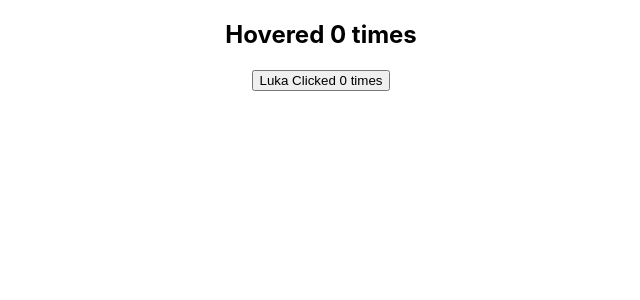
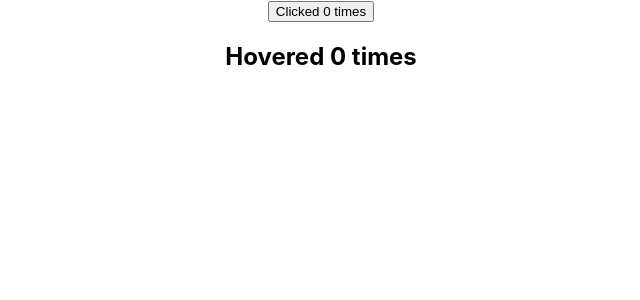
Before and after one commit to lukadlm97/react-demo, a React (Create React App) app in the folder hello-react/: page / in a window 1280 px wide. Shown: the top 300 px of the page, without its empty margins (319-959 px from the left). Built offline with nearby package versions, Linux system fonts and the light colour scheme.

Commit message:
Introduction to render=props patter

```diff
--- a/hello-react/src/App.js
+++ b/hello-react/src/App.js
@@ -30,18 +30,31 @@
 import ErrorBoundary from './components/ErrorBoundary';
 import ClickCounter from './components/ClickCounter';
 import HoverCounter from './components/HoverCounter';
+import ClickCounterTwo from './components/ClickCounterTwo';
+import HoverCounterTwo from './components/HoverCounterTwo';
+import User from './components/User'
+import CounterExp from './components/CounterExp'
+
 function App() {
   return (
     <div className="App">
-
-
-
-      <HoverCounter></HoverCounter>
-    <ClickCounter name="Luka"></ClickCounter>
+      <CounterExp
+        render= {(count,incrementCount)=>
+        <ClickCounterTwo count={count} incrementCount={incrementCount}/>
+        } />
+        <CounterExp
+        render = {(count,incrementCount) =>
+          <HoverCounterTwo count={count} incrementCount={incrementCount}/>
+        } />
 
 
 
      {/*
+      <ClickCounterTwo />
+      <HoverCounterTwo />
+      <User name = {(isLoggedIn) => isLoggedIn? 'Luka':'Guest'}/>
+      <HoverCounter></HoverCounter>
+    <ClickCounter name="Luka"></ClickCounter>
       <ErrorBoundary>
         <Hero heroName="Betman"></Hero>
         </ErrorBoundary>
--- /dev/null
+++ b/hello-react/src/components/ClickCounterTwo.js
@@ -0,0 +1,15 @@
+import React, { Component } from 'react'
+
+export class ClickCounterTwo extends Component {
+
+    render() {
+        const {count,incrementCount}=this.props
+        return (
+            <div>
+                <button onClick={incrementCount}>Clicked {count} times</button>
+            </div>
+        )
+    }
+}
+
+export default ClickCounterTwo
--- /dev/null
+++ b/hello-react/src/components/CounterExp.js
@@ -0,0 +1,27 @@
+import React, { Component } from 'react'
+
+export class CounterExp extends Component {
+    constructor(props) {
+        super(props)
+
+        this.state = {
+             count:0
+        }
+    }
+
+    incrementCount = () => {
+        this.setState( prevState =>{
+            return {count:prevState.count+1}
+        })
+    }
+
+    render() {
+        return (
+            <div>
+                {this.props.render(this.state.count,this.incrementCount)}
+            </div>
+        )
+    }
+}
+
+export default CounterExp
--- /dev/null
+++ b/hello-react/src/components/HoverCounterTwo.js
@@ -0,0 +1,16 @@
+import React, { Component } from 'react'
+
+export class HoverCounterTwo extends Component {
+
+
+    render() {
+        const {count,incrementCount} = this.props
+        return (
+            <div>
+                <h2 onMouseOver={incrementCount}>Hovered {count} times</h2>
+            </div>
+        )
+    }
+}
+
+export default HoverCounterTwo
--- /dev/null
+++ b/hello-react/src/components/User.js
@@ -0,0 +1,13 @@
+import React, { Component } from 'react'
+
+export class User extends Component {
+    render() {
+        return (
+            <div>
+                {this.props.name(false)}
+            </div>
+        )
+    }
+}
+
+export default User
```
